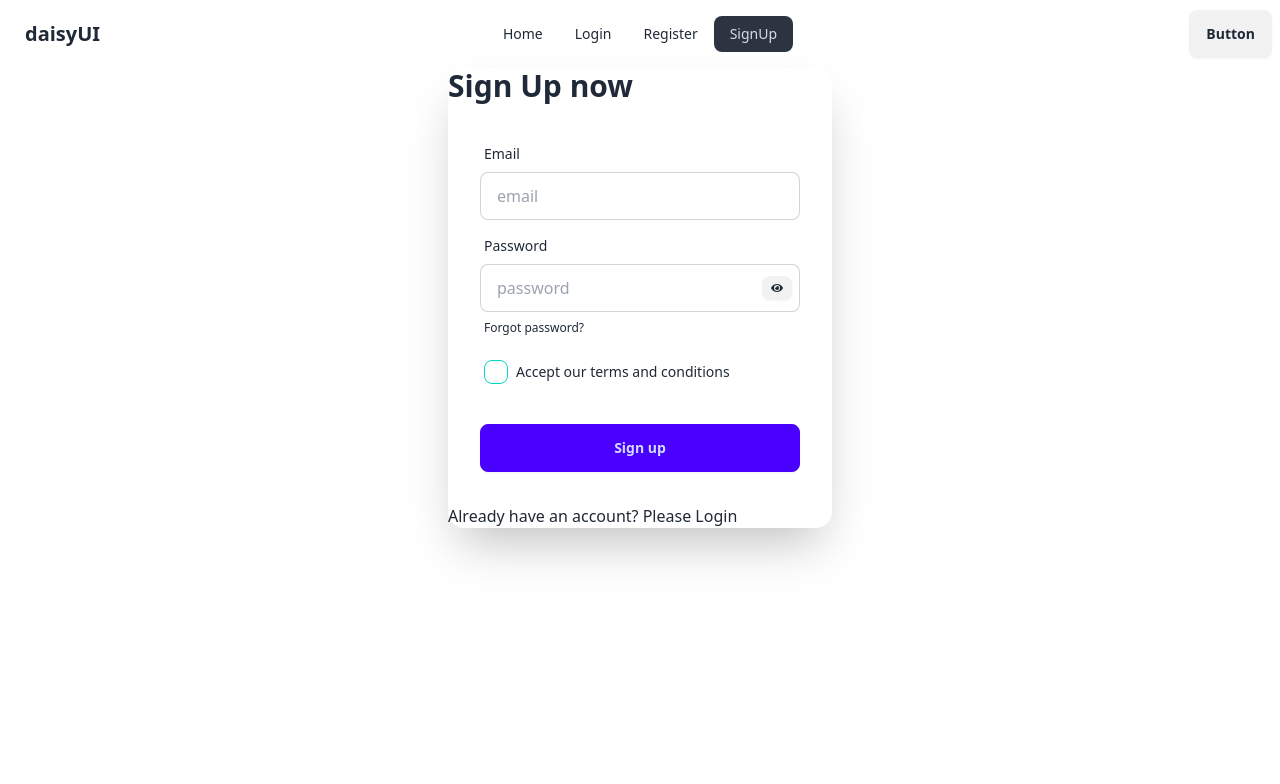
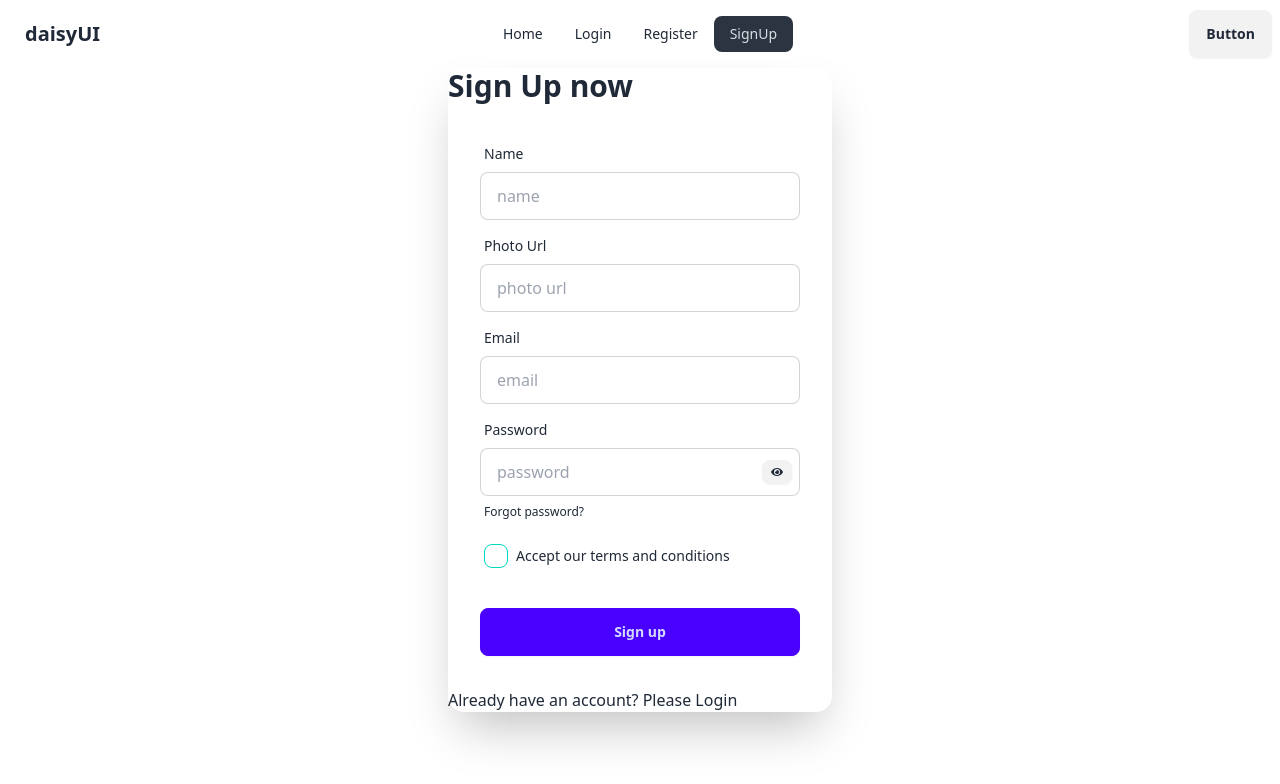
Before and after one commit to jaky-sheikh/email-password-auth, a React (Vite) app: page /signUp in a window 1280 px wide. Shown: the top 784 px of the page. Built offline with nearby package versions, Linux system fonts and the light colour scheme.

Commit message:
update user profile

```diff
--- a/src/components/SignUp/SignUp.jsx
+++ b/src/components/SignUp/SignUp.jsx
@@ -1,4 +1,4 @@
-import { createUserWithEmailAndPassword, sendEmailVerification } from "firebase/auth";
+import { createUserWithEmailAndPassword, sendEmailVerification, updateProfile } from "firebase/auth";
 import { auth } from "../../firebase.init";
 import { useState } from "react";
 import { FaEye, FaEyeSlash } from "react-icons/fa";
@@ -14,8 +14,10 @@
         e.preventDefault();
         const email = e.target.email.value;
         const password = e.target.password.value;
+        const name = e.target.name.value;
+        const photo = e.target.photo.value;
         const terms = e.target.terms.checked;
-        console.log(email, password, terms);
+        console.log(email, password, name, photo, terms);
 
         // reset error and status
         setErrorMessage('');
@@ -49,6 +51,19 @@
             .then(() => {
                 console.log('verification email send')
             })
+
+        // update profile name and photo url
+        const profile = {
+            displayName: name,
+            photoURL: photo
+        }
+        updateProfile(auth.currentUser, profile)
+            .then(() => {
+                console.log('User profile updated')
+            })
+            .catch(error => console.log('user profile update error'))
+
+
             .catch(error => {
                 console.log('ERROR', error.message);
                 setErrorMessage(error.message);
@@ -62,6 +77,18 @@
         <div className="card bg-base-100 w-full mx-auto max-w-sm shrink-0 shadow-2xl">
             <h2 className="text-3xl font-bold">Sign Up now</h2>
             <form onSubmit={handleSignUp} className="card-body">
+                <div className="form-control">
+                    <label className="label">
+                        <span className="label-text">Name</span>
+                    </label>
+                    <input type="text" name="name" placeholder="name" className="input input-bordered" required />
+                </div>
+                <div className="form-control">
+                    <label className="label">
+                        <span className="label-text">Photo Url</span>
+                    </label>
+                    <input type="text" name="photo" placeholder="photo url" className="input input-bordered" required />
+                </div>
                 <div className="form-control">
                     <label className="label">
                         <span className="label-text">Email</span>
```
